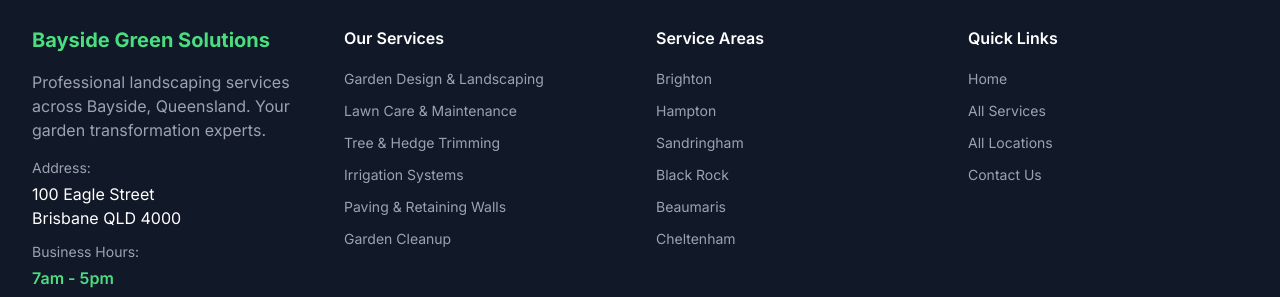
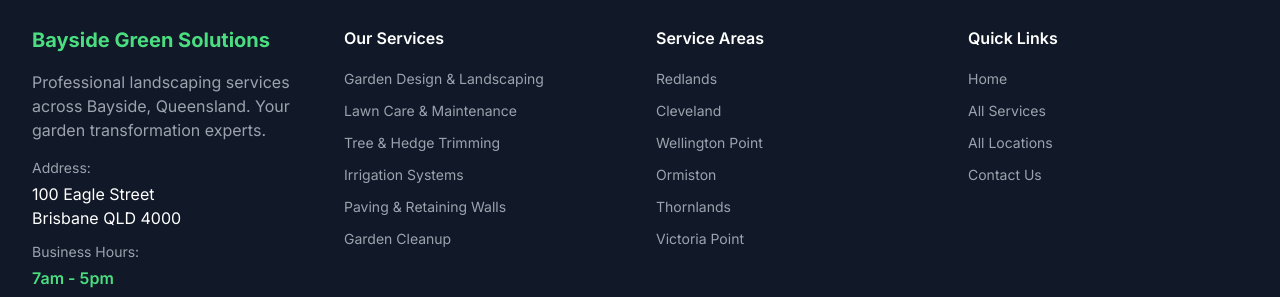
Before and after one commit to easygrow-sites/bayside-green-solutions, a Next.js app: page / in a window 1280 px wide. Shown: the part 5062-5359 px from the top of the page. Built offline with nearby package versions, Linux system fonts and the light colour scheme.

Commit message:
Update footer: change website ot be bayside qld not melbourne

```diff
--- a/components/Footer.tsx
+++ b/components/Footer.tsx
@@ -10,8 +10,8 @@ const services = [
 ]
 
 const locations = [
-  'Brighton', 'Hampton', 'Sandringham', 'Black Rock', 'Beaumaris',
-  'Cheltenham', 'Mentone', 'Moorabbin', 'Highett', 'Parkdale'
+  'Redlands', 'Cleveland', 'Wellington Point', 'Ormiston', 'Thornlands',
+  'Victoria Point', 'Redland Bay', 'Capalaba', 'Sheldon', 'Mount Cotton'
 ]
 
 export default function Footer() {
```
